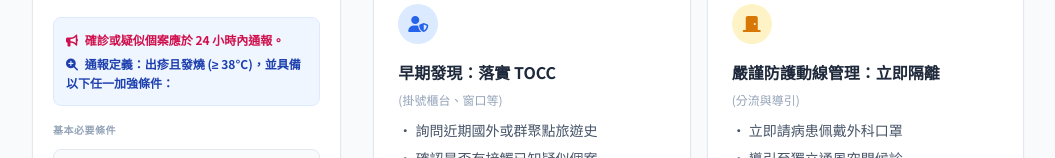
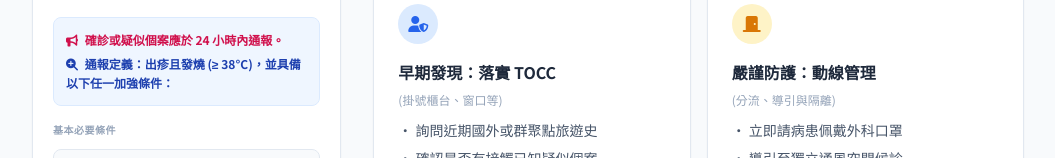
Before and after one commit to datong6653/MMR, a plain HTML site: page index.html in a window 1280 px wide. Shown: the part 286-444 px from the top of the page, without its empty margins (112-1167 px from the left). Drawn offline with nearby package versions, Linux system fonts and the light colour scheme.

Commit message:
Update index.html

```diff
--- a/index.html
+++ b/index.html
@@ -154,8 +154,8 @@
                             <div class="w-10 h-10 bg-amber-100 text-amber-600 rounded-full flex items-center justify-center mb-4">
                                 <i class="fas fa-door-closed"></i>
                             </div>
-                            <h3 class="font-bold mb-2">嚴謹防護動線管理：立即隔離</h3>
-                            <p class="text-xs text-slate-400 mb-3">(分流與導引)</p>
+                            <h3 class="font-bold mb-2">嚴謹防護：動線管理</h3>
+                            <p class="text-xs text-slate-400 mb-3">(分流、導引與隔離)</p>
                             <ul class="text-sm text-slate-600 space-y-2">
                                 <li>• 立即請病患佩戴外科口罩</li>
                                 <li>• 導引至獨立通風空間候診</li>
```
